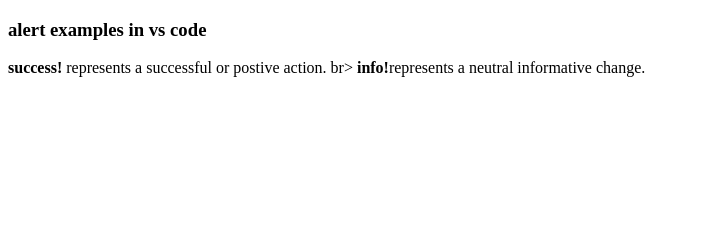
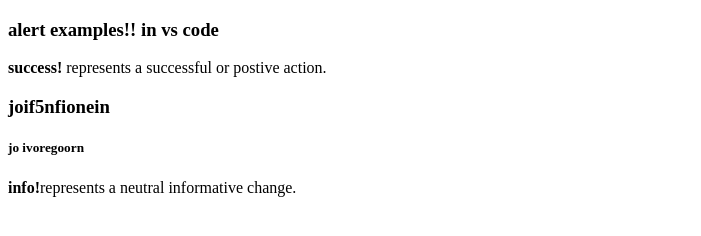
Before and after one commit to om-prakash416/demo, a plain HTML site: page demo1/index.html in a window 1280 px wide. Shown: the whole page, without its empty margins (0-701 px from the left). Drawn offline with Linux system fonts and the light colour scheme.

Commit message:
added features

```diff
--- a/demo1/index.html
+++ b/demo1/index.html
@@ -4,15 +4,16 @@
 <head>
     <meta charset="UTF-8">
     <meta name="viewport" content="width=device-width, initial-scale=1.0">
-    <title>Document</title>
+    <title>Document!!</title>
 </head>
 
 <body>
     <h3>
-        alert examples in vs code
+        alert examples!! in vs code
     </h3>
     <strong>success!</strong> represents a successful or postive action.
-</body>br>
+<h3>joif5nfionein</h3>
+<h5>jo ivoregoorn</h5>
 <strong>info!</strong>represents a neutral informative change.</br>
 </body>
 
```
